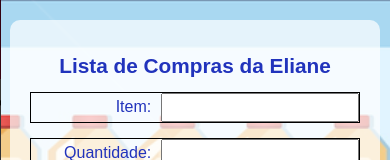
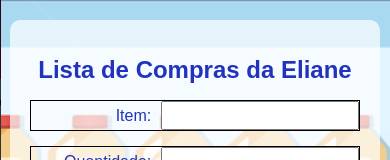
Before and after one commit to AlmirAlmeida-bit/listadaeliane, a plain HTML site: page index.html in a window 390 px wide. Shown: the top 160 px of the page. Drawn offline with nearby package versions, Linux system fonts and the light colour scheme.

Commit message:
Update lista.css

```diff
--- a/lista.css
+++ b/lista.css
@@ -163,3 +163,23 @@ h1 {
     font-size: 1.3em;
   }
 }
+
+
+
+@media (max-width: 768px) {
+    #carrinho-icon {
+        display: none;
+    }
+    /* Outros ajustes responsivos já existentes */
+    h1 {
+        font-size: 1.8rem;
+    }
+}
+
+@media (max-width: 480px) {
+    /* O ícone já estará oculto pelo regra acima (max-width: 768px) */
+    /* Outros ajustes */
+    h1 {
+        font-size: 1.5rem;
+    }
+}
```
